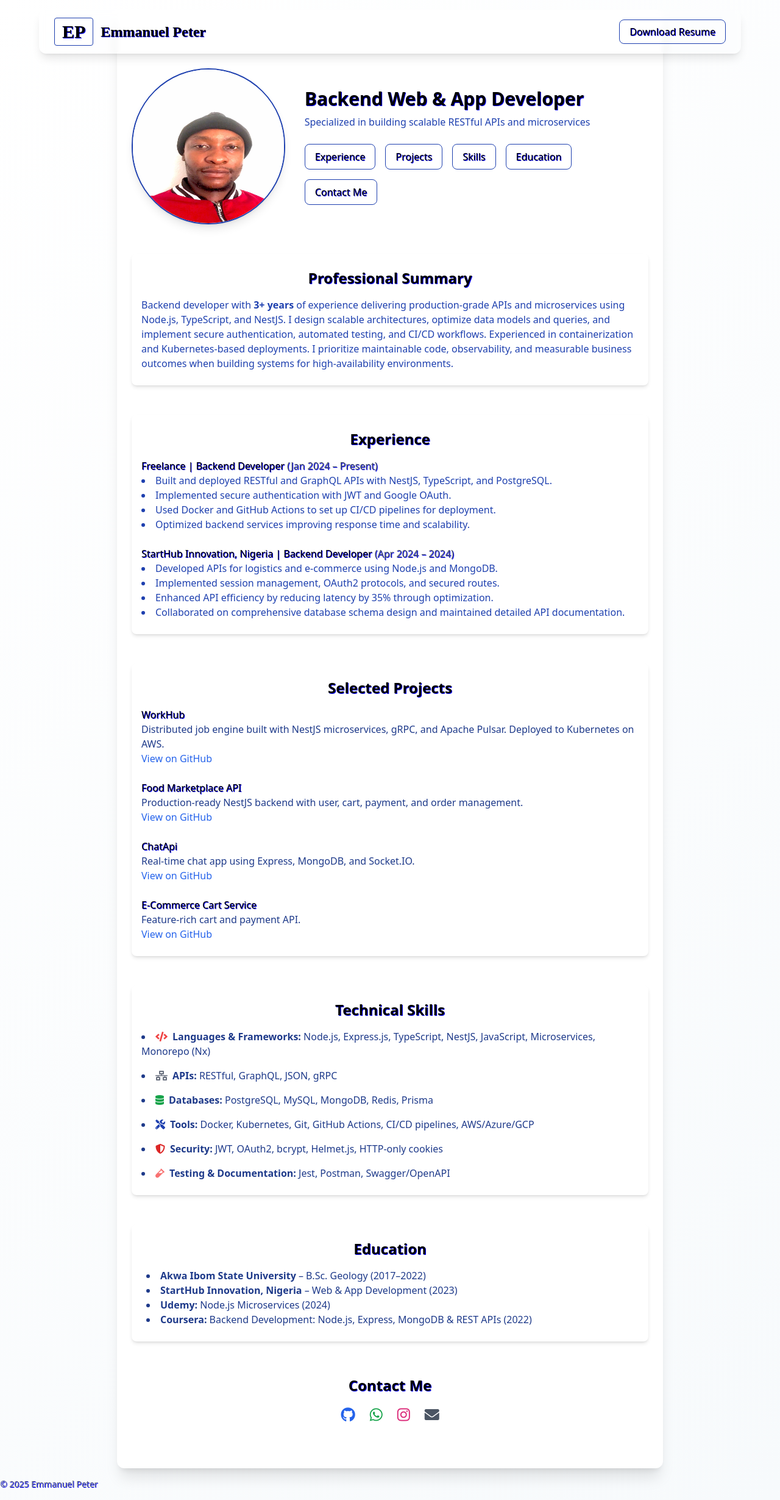
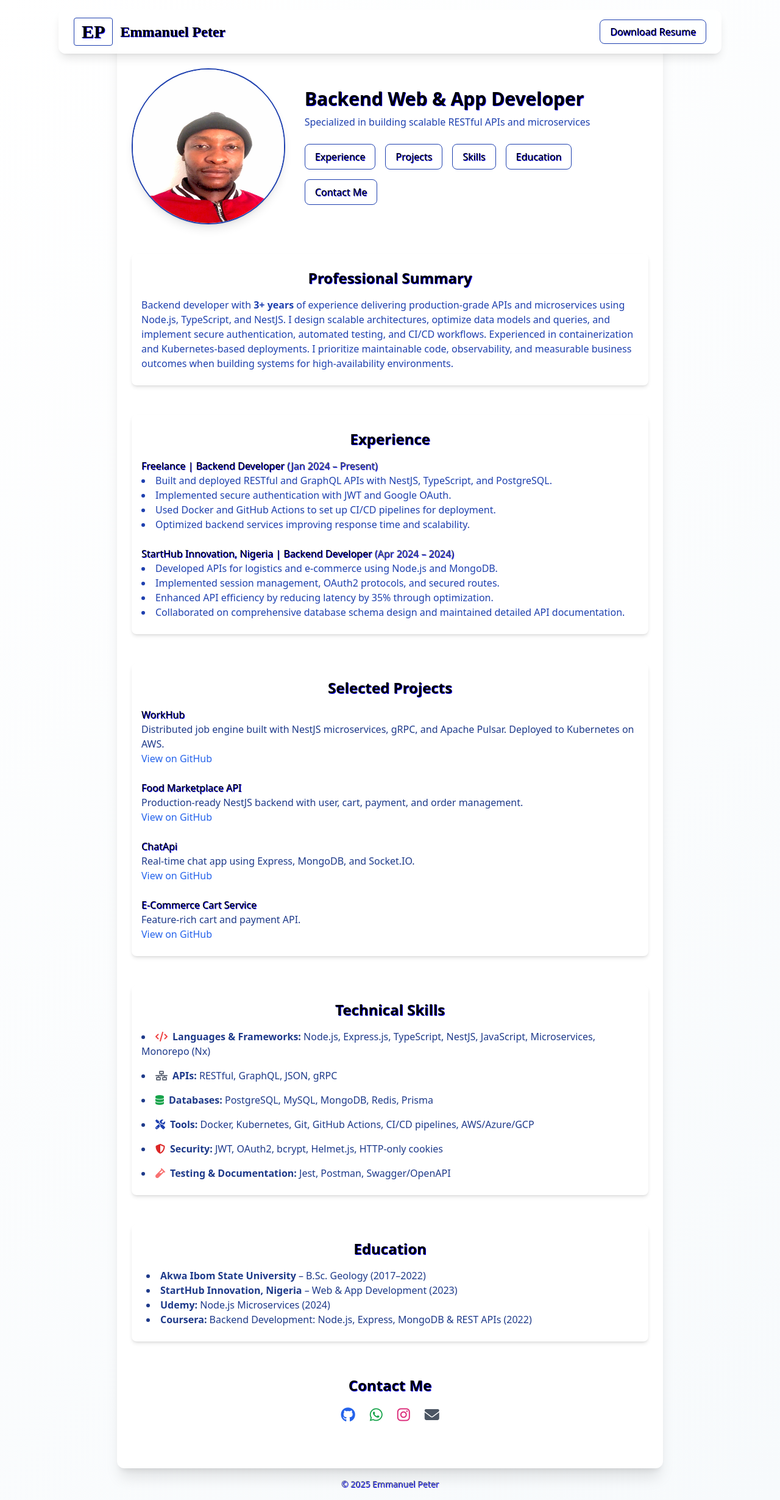
Before and after one commit to jordanpet/my_portfolio, a website: page index.html in a window 1280 px wide. Shown: the whole page at 61% size. Drawn offline with nearby package versions, Linux system fonts and the light colour scheme.

Commit message:
ui refactor

```diff
--- a/index.html
+++ b/index.html
@@ -1,12 +1,11 @@
 <!DOCTYPE html>
 <html lang="en">
-
 <head>
   <meta charset="UTF-8" />
   <meta name="viewport" content="width=device-width, initial-scale=1.0" />
   <title>Emmanuel Peter | Backend Portfolio</title>
 
-  <!-- Tailwind CSS -->
+  <!-- Tailwind CDN -->
   <script src="https://cdn.tailwindcss.com"></script>
 
   <!-- Favicon -->
@@ -15,54 +14,35 @@
   <!-- Font Awesome -->
   <link rel="stylesheet" href="https://cdnjs.cloudflare.com/ajax/libs/font-awesome/6.5.0/css/all.min.css"
     crossorigin="anonymous" referrerpolicy="no-referrer" />
-  <link href="https://cdnjs.cloudflare.com/ajax/libs/font-awesome/5.15.4/css/all.min.css" rel="stylesheet">
 
   <!-- Fonts & Styles -->
   <style>
-    html {
-      scroll-behavior: smooth;
-    }
-
+    html { scroll-behavior: smooth; }
     body {
       background: linear-gradient(135deg, #ffffff 0%, #f7fafc 100%);
     }
+    @import url('https://fonts.googleapis.com/css2?family=Pixelify+Sans:wght@400..700&display=swap');
+    .dual-color { color: black; text-shadow: 1px 1px 0 blue; }
 
-    @import url('https://fonts.googleapis.com/css2?family=Pixelify+Sans:wght@400..700&display=swap');
-
-    .dual-color {
-      color: black;
-      text-shadow: 1px 1px 0 blue;
-    }
-
-    /* ✅ Clean global shadow override with blue tint */
-    .shadow,
-    .shadow-sm,
-    .shadow-md,
-    .shadow-lg,
-    .shadow-xl,
-    .shadow-2xl {
-      --tw-shadow: 0 4px 12px rgba(14, 165, 233, 0.08), 0 2px 6px rgba(2, 6, 23, 0.06);
+    /* keep your shadow tweaks */
+    .shadow, .shadow-sm, .shadow-md, .shadow-lg, .shadow-xl, .shadow-2xl {
+      --tw-shadow: 0 4px 12px rgba(14,165,233,0.08), 0 2px 6px rgba(2,6,23,0.06);
       box-shadow: var(--tw-shadow) !important;
     }
-
-    .shadow-xl,
-    .shadow-2xl {
-      --tw-shadow: 0 10px 25px rgba(14, 165, 233, 0.12), 0 6px 16px rgba(2, 6, 23, 0.08);
+    .shadow-xl, .shadow-2xl {
+      --tw-shadow: 0 10px 25px rgba(14,165,233,0.12), 0 6px 16px rgba(2,6,23,0.08);
       box-shadow: var(--tw-shadow) !important;
     }
   </style>
 </head>
 
-<body class="text-gray-800 font-sans ">
-  <!-- Header -->
-<!-- Header -->
+<body class="text-gray-800 font-sans overflow-x-hidden">
+  <!-- Header (single, fixed, responsive) -->
   <header
-  class="fixed inset-x-0 top-4 flex justify-between items-center px-4 sm:px-6 py-3 bg-transparent backdrop-blur-sm z-50 rounded-xl max-w-6xl mx-auto border border-transparent shadow-lg">
-
+    class="fixed top-4 left-1/2 transform -translate-x-1/2 w-[95%] sm:w-[90%] md:w-[85%] max-w-6xl px-4 sm:px-6 py-3 bg-white/70 backdrop-blur-sm z-50 rounded-xl border border-transparent shadow-lg flex justify-between items-center">
     <!-- EP + Name -->
     <div class="flex items-center space-x-3 overflow-hidden whitespace-nowrap">
-    <span
-      class="text-lg sm:text-2xl md:text-3xl font-bold dual-color border border-blue-800 rounded px-2 sm:px-3 py-1 font-['Pixelify_Sans'] bg-white">
+      <span class="text-lg sm:text-2xl md:text-3xl font-bold dual-color border border-blue-800 rounded px-2 sm:px-3 py-1 font-['Pixelify_Sans'] bg-white">
         EP
       </span>
       <h1 class="text-base sm:text-xl md:text-2xl font-semibold font-['Pixelify_Sans'] dual-color truncate">
@@ -70,18 +50,17 @@
       </h1>
     </div>
 
-  <!-- Download Resume -->
+    <!-- Download Resume (fixed/matched) -->
     <div class="flex-shrink-0">
       <a href="/src/portfolio/Emmanuel_Peter.pdf" download
-      class="text-xs sm:text-sm md:text-base font-medium px-3 sm:px-4 py-1.5 sm:py-2 border border-blue-800 rounded-lg dual-color hover:bg-blue-800 hover:text-white transition-colors duration-300">
+         class="text-xs sm:text-sm md:text-base font-medium px-3 sm:px-4 py-1.5 sm:py-2 border border-blue-800 rounded-lg dual-color hover:bg-blue-800 hover:text-white transition-colors duration-300 whitespace-nowrap">
         Download Resume
       </a>
     </div>
   </header>
 
-
   <!-- Main -->
-  <main class="pt-24 pb-16 px-4 sm:px-6 max-w-4xl mx-auto bg-white shadow-xl rounded-xl mt-4">
+  <main class="pt-24 pb-16 px-4 sm:px-6 w-[95%] max-w-4xl mx-auto bg-white shadow-xl rounded-xl mt-4">
     <!-- Hero Section -->
     <section class="text-center mb-12">
       <div class="flex flex-col sm:flex-row sm:items-center sm:gap-8">
@@ -102,8 +81,7 @@
             <button onclick="document.getElementById('education').scrollIntoView()"
               class="px-4 py-2 border border-blue-800 rounded-lg dual-color hover:bg-blue-800 hover:text-white transition">Education</button>
             <button onclick="document.getElementById('contact').scrollIntoView()"
-              class="px-4 py-2 border border-blue-800 rounded-lg dual-color hover:bg-blue-800 hover:text-white transition">Contact
-              Me</button>
+              class="px-4 py-2 border border-blue-800 rounded-lg dual-color hover:bg-blue-800 hover:text-white transition">Contact Me</button>
           </div>
         </div>
       </div>
@@ -113,7 +91,10 @@
     <section id="summary" class="scroll-mt-24 mb-12 px-4 bg-white shadow-md rounded-lg p-6">
       <h3 class="text-xl sm:text-2xl font-semibold mb-4 text-center dual-color">Professional Summary</h3>
       <p class="text-blue-800 text-sm sm:text-base leading-relaxed">
-        Backend developer with <strong>3+ years</strong> of experience delivering production-grade APIs and microservices using Node.js, TypeScript, and NestJS. I design scalable architectures, optimize data models and queries, and implement secure authentication, automated testing, and CI/CD workflows. Experienced in containerization and Kubernetes-based deployments. I prioritize maintainable code, observability, and measurable business outcomes when building systems for high-availability environments.
+        Backend developer with <strong>3+ years</strong> of experience delivering production-grade APIs and microservices using Node.js, TypeScript, and NestJS.
+        I design scalable architectures, optimize data models and queries, and implement secure authentication, automated testing, and CI/CD workflows.
+        Experienced in containerization and Kubernetes-based deployments. I prioritize maintainable code, observability, and measurable business outcomes
+        when building systems for high-availability environments.
       </p>
     </section>
 
@@ -206,9 +187,8 @@
   </main>
 
   <!-- Footer -->
-  <footer class="py-4 dual-color text-sm text-gray-500">
+  <footer class="py-4 dual-color text-sm text-gray-500 text-center">
     &copy; 2025 Emmanuel Peter
   </footer>
 </body>
-
 </html>
```
Lines whose indentation alone changed are shown as unchanged.
